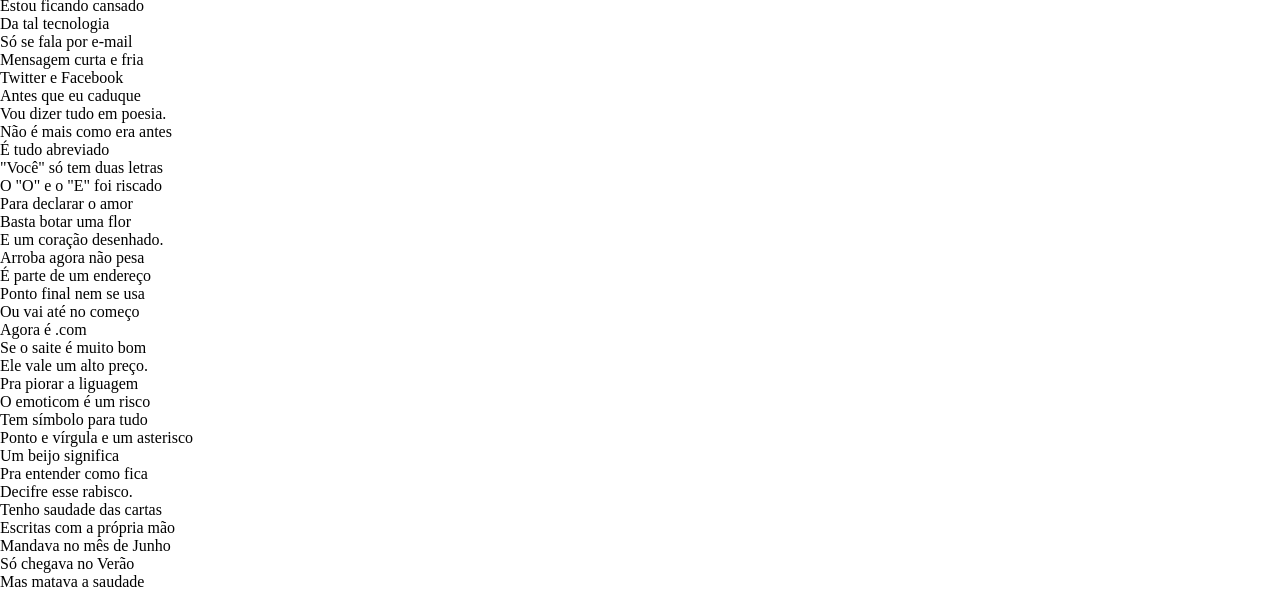
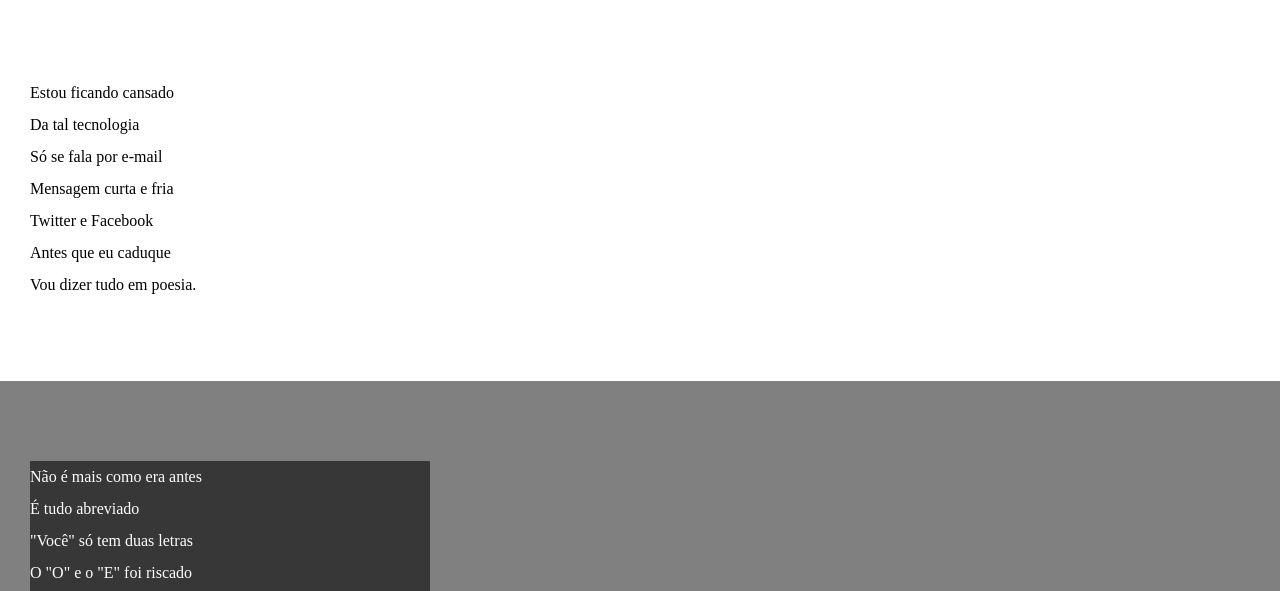
Before and after one commit to guimarts1/html-css, a plain HTML site: page exercicios/teste de estudos/ex-cordel/index.html in a window 1280 px wide. Shown: the part 158-749 px from the top of the page. Drawn offline with Linux system fonts and the light colour scheme.

Commit message:
att style css

```diff
--- a/exercicios/teste de estudos/ex-cordel/style.css
+++ b/exercicios/teste de estudos/ex-cordel/style.css
@@ -35,6 +35,28 @@ header a:hover, footer a:hover{
     text-decoration: underline;
 }
 
+section{
+    padding-top: 10vh;
+    padding-bottom: 10vh;
+    line-height: 2em;
+    padding-left: 30px;
+}
+
+section.normal{
+    background-color: white;
+    color: black;
+}
+
+section.imagem{
+    background-color: grey;
+    color: rgb(255, 255, 255);
+}
+
+section.imagem > p{
+    width: 400px;
+    background-color: rgba(0, 0, 0, 0.568);
+}
+
 footer{
     background-color: black;
     color: white;
```
